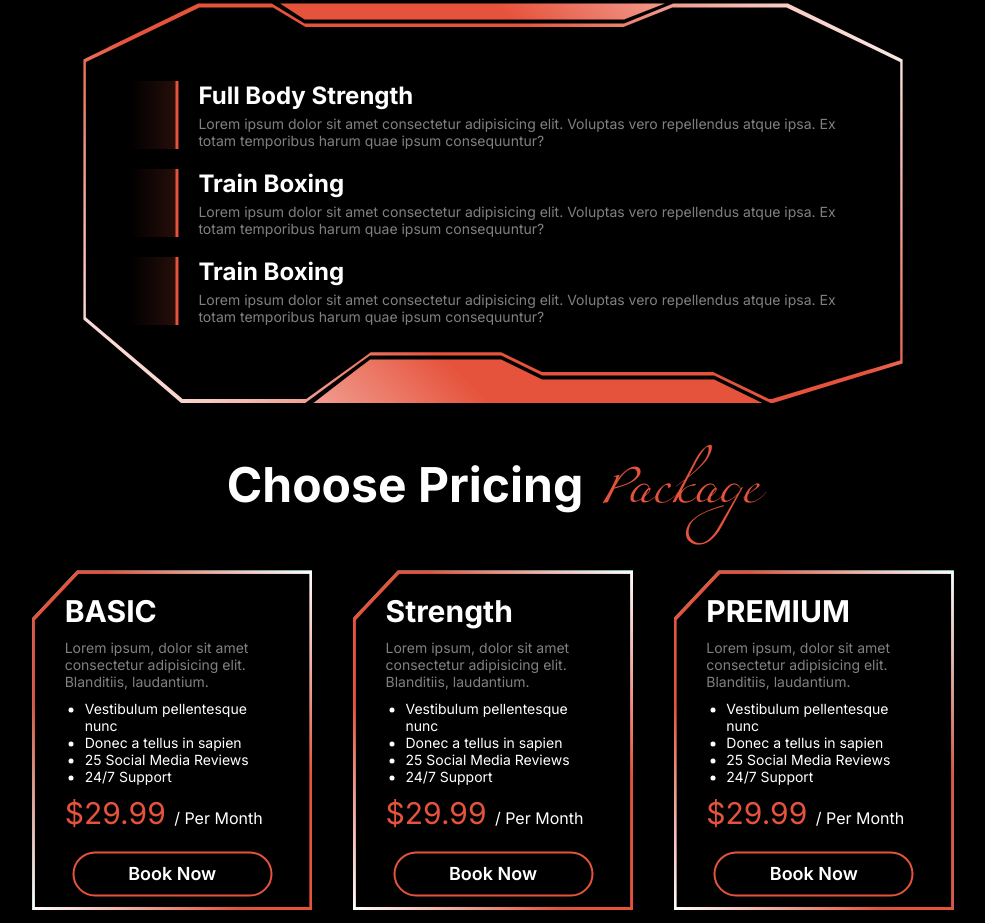
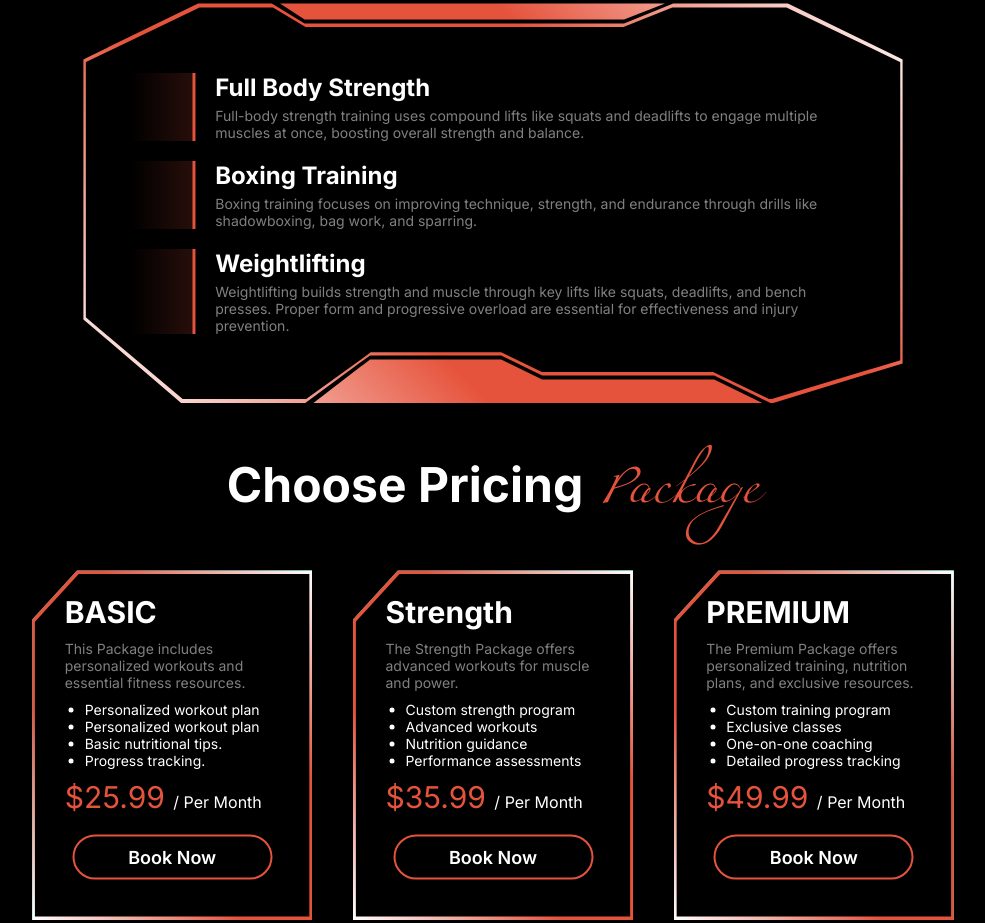
Before and after one commit to eftakhar-491/B-10_Assignment-2, a plain HTML site: page index.html in a window 1280 px wide. Shown: the part 2229-3152 px from the top of the page, without its empty margins (147-1132 px from the left). Drawn offline with Linux system fonts and the light colour scheme.

Commit message:
check & fix issues

```diff
--- a/index.html
+++ b/index.html
@@ -137,31 +137,32 @@
                 <div class="right-text">
                   <h1>Full Body Strength</h1>
                   <p>
-                    Lorem ipsum dolor sit amet consectetur adipisicing elit.
-                    Voluptas vero repellendus atque ipsa. Ex totam temporibus
-                    harum quae ipsum consequuntur?
+                    Full-body strength training uses compound lifts like squats
+                    and deadlifts to engage multiple muscles at once, boosting
+                    overall strength and balance.
                   </p>
                 </div>
               </div>
               <div class="text-1">
                 <div class="left-border"></div>
                 <div class="right-text">
-                  <h1>Train Boxing</h1>
+                  <h1>Boxing Training</h1>
                   <p>
-                    Lorem ipsum dolor sit amet consectetur adipisicing elit.
-                    Voluptas vero repellendus atque ipsa. Ex totam temporibus
-                    harum quae ipsum consequuntur?
+                    Boxing training focuses on improving technique, strength,
+                    and endurance through drills like shadowboxing, bag work,
+                    and sparring.
                   </p>
                 </div>
               </div>
               <div class="text-1">
                 <div class="left-border"></div>
                 <div class="right-text">
-                  <h1>Train Boxing</h1>
+                  <h1>Weightlifting</h1>
                   <p>
-                    Lorem ipsum dolor sit amet consectetur adipisicing elit.
-                    Voluptas vero repellendus atque ipsa. Ex totam temporibus
-                    harum quae ipsum consequuntur?
+                    Weightlifting builds strength and muscle through key lifts
+                    like squats, deadlifts, and bench presses. Proper form and
+                    progressive overload are essential for effectiveness and
+                    injury prevention.
                   </p>
                 </div>
               </div>
@@ -175,16 +176,16 @@
             <div class="price-details-2">
               <h1>BASIC</h1>
               <p>
-                Lorem ipsum, dolor sit amet consectetur adipisicing elit.
-                Blanditiis, laudantium.
+                This Package includes personalized workouts and essential
+                fitness resources.
               </p>
               <ul>
-                <li>Vestibulum pellentesque nunc</li>
-                <li>Donec a tellus in sapien</li>
-                <li>25 Social Media Reviews</li>
-                <li>24/7 Support</li>
+                <li>Personalized workout plan</li>
+                <li>Personalized workout plan</li>
+                <li>Basic nutritional tips.</li>
+                <li>Progress tracking.</li>
               </ul>
-              <div class="price-details">$29.99 <span>/ Per Month</span></div>
+              <div class="price-details">$25.99 <span>/ Per Month</span></div>
               <div class="btn">Book Now</div>
             </div>
           </div>
@@ -192,16 +193,16 @@
             <div class="price-details-2">
               <h1>Strength</h1>
               <p>
-                Lorem ipsum, dolor sit amet consectetur adipisicing elit.
-                Blanditiis, laudantium.
+                The Strength Package offers advanced workouts for muscle and
+                power.
               </p>
               <ul>
-                <li>Vestibulum pellentesque nunc</li>
-                <li>Donec a tellus in sapien</li>
-                <li>25 Social Media Reviews</li>
-                <li>24/7 Support</li>
+                <li>Custom strength program</li>
+                <li>Advanced workouts</li>
+                <li>Nutrition guidance</li>
+                <li>Performance assessments</li>
               </ul>
-              <div class="price-details">$29.99 <span>/ Per Month</span></div>
+              <div class="price-details">$35.99 <span>/ Per Month</span></div>
               <div class="btn">Book Now</div>
             </div>
           </div>
@@ -209,16 +210,16 @@
             <div class="price-details-2">
               <h1>PREMIUM</h1>
               <p>
-                Lorem ipsum, dolor sit amet consectetur adipisicing elit.
-                Blanditiis, laudantium.
+                The Premium Package offers personalized training, nutrition
+                plans, and exclusive resources.
               </p>
               <ul>
-                <li>Vestibulum pellentesque nunc</li>
-                <li>Donec a tellus in sapien</li>
-                <li>25 Social Media Reviews</li>
-                <li>24/7 Support</li>
+                <li>Custom training program</li>
+                <li>Exclusive classes</li>
+                <li>One-on-one coaching</li>
+                <li>Detailed progress tracking</li>
               </ul>
-              <div class="price-details">$29.99 <span>/ Per Month</span></div>
+              <div class="price-details">$49.99 <span>/ Per Month</span></div>
               <div class="btn">Book Now</div>
             </div>
           </div>
--- a/style.css
+++ b/style.css
@@ -497,6 +497,7 @@ nav > ul li {
   padding-right: 60px;
 }
 .right-text > p {
+  max-width: 700px;
   font-size: 14px;
   margin-top: 5px;
   color: rgba(255, 255, 255, 0.5);
@@ -504,8 +505,6 @@ nav > ul li {
 .left-border {
   width: 70px;
   border-right: 3px solid #e6533c;
-  /* height: 100%; */
-
   background-image: linear-gradient(90deg, rgb(0, 0, 0), #e6533c2b);
 }
 .own-section > h2 {
@@ -529,7 +528,7 @@ nav > ul li {
 .price-details-1 {
   clip-path: polygon(16% 0, 100% 0, 100% 100%, 0 100%, 0 14%);
   width: 280px;
-  height: 340px;
+  height: 350px;
   background-color: aqua;
   background-image: linear-gradient(45deg, white, #e6533c, #e6533c, white);
 }
```
